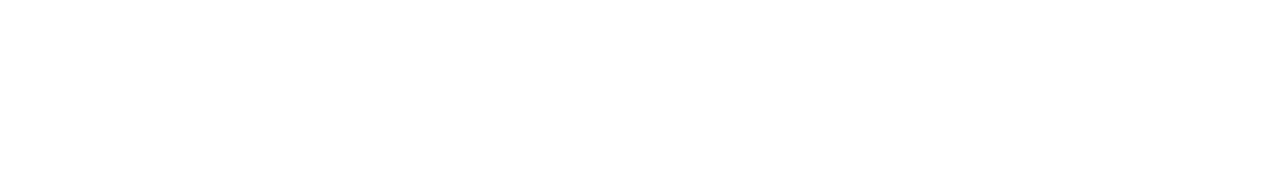
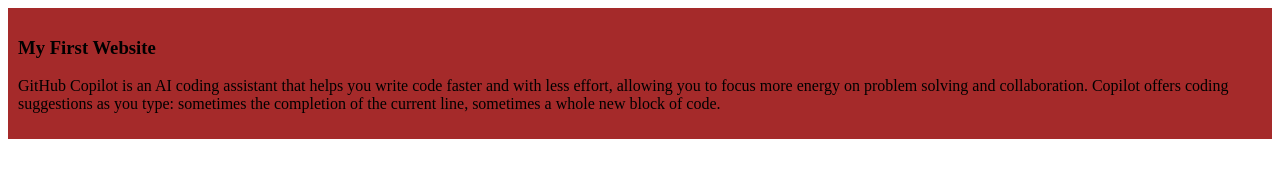
Before and after one commit to BinimoyNath/my-simple-website, a plain HTML site: page index.html in a window 1280 px wide. Drawn offline with Linux system fonts and the light colour scheme.

Commit message:
Added the first blog

```diff
--- a/index.html
+++ b/index.html
@@ -4,8 +4,14 @@
     <meta charset="UTF-8">
     <meta name="viewport" content="width=device-width, initial-scale=1.0">
     <title>My Simple Website</title>
+    <link rel="stylesheet" href="styles/blog.css">
 </head>
 <body>
-
+    <div>
+        <h3>My First Website</h3>
+        <p>
+            GitHub Copilot is an AI coding assistant that helps you write code faster and with less effort, allowing you to focus more energy on problem solving and collaboration. Copilot offers coding suggestions as you type: sometimes the completion of the current line, sometimes a whole new block of code.
+        </p>
+    </div>
 </body>
 </html>
--- /dev/null
+++ b/styles/blog.css
@@ -0,0 +1,4 @@
+div{
+    background-color: brown;
+    padding: 10px;
+}
```
